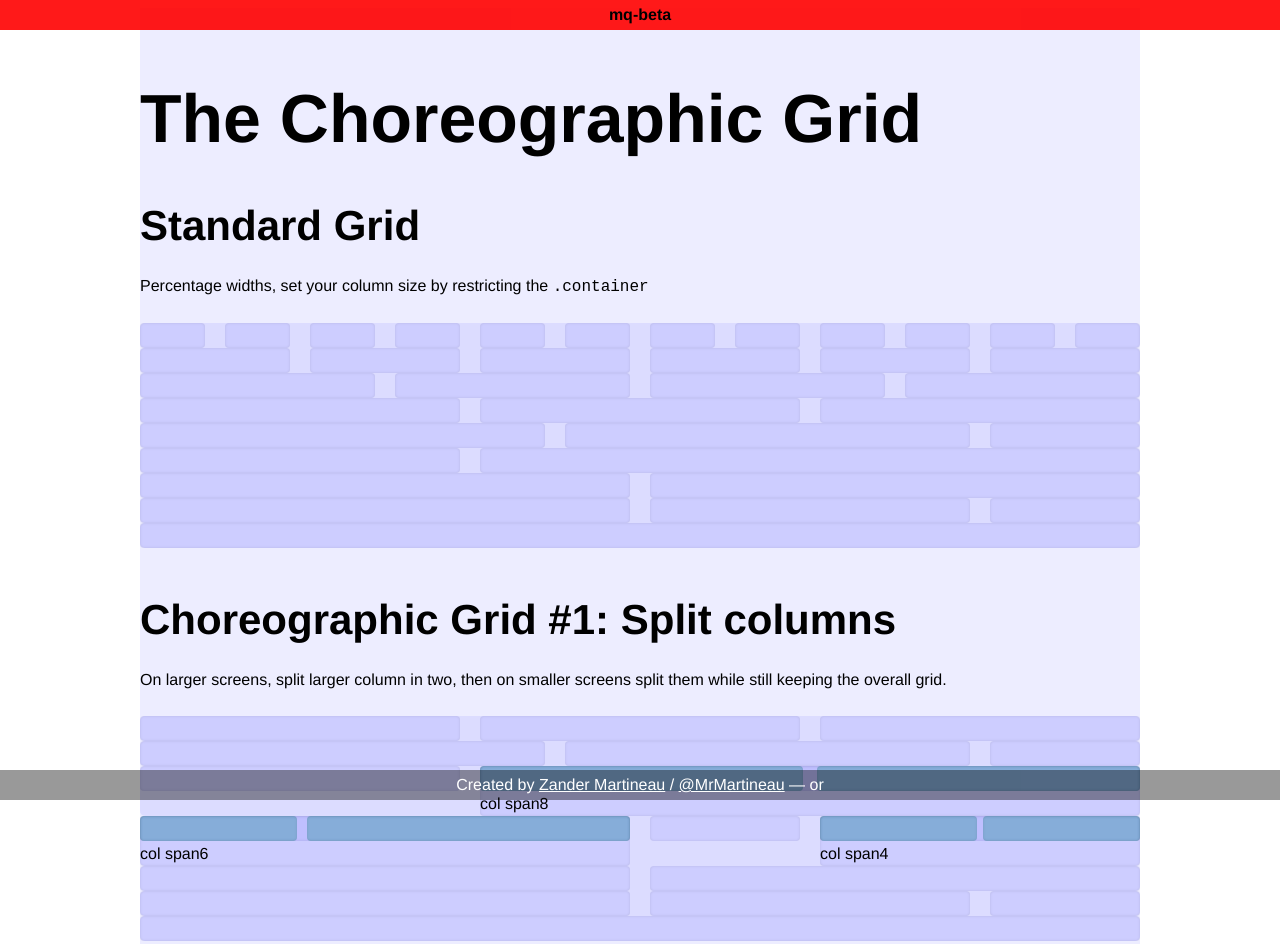
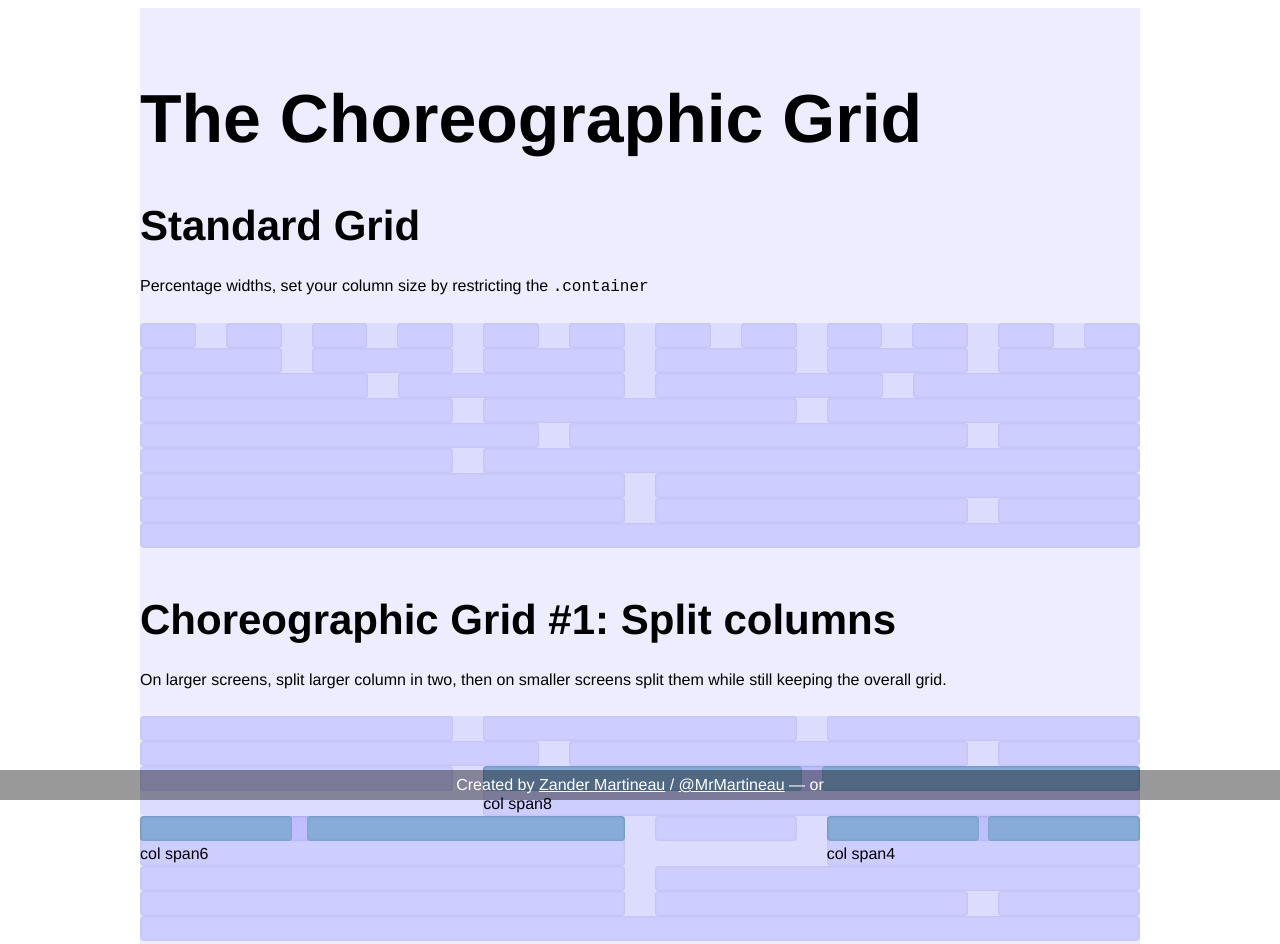
Before and after one commit to mrmartineau/Choreographic-Grid, a plain HTML site: page index.html in a window 1280 px wide. Shown: the top 944 px of the page. Drawn offline with nearby package versions, Linux system fonts and the light colour scheme; files that its build step writes are made by us from their sources.

Commit message:
Major update. Users can choose column padding, gutters, total count, total max width & margin outside the grid columns

```diff
--- a/scss/choreographic-grid.scss
+++ b/scss/choreographic-grid.scss
@@ -22,32 +22,38 @@
 // ==================
 
 // Choose your grid options
-$debugQueries         : true;
-$usingPushColumns     : true;
-$usingPullcolumns     : true;
-$usingOffsetcolumns   : true;
-$usingSplitsAndShunts : true;
+$debugQueries         : false  !default; // Show the media query debugger at the top of the viewport
+$usingPushPullColumns : true   !default; // Allow columns to be pushed & pulled
+$usingOffsetcolumns   : true   !default; // Allow columns to be offset
+$usingSplitsAndShunts : true   !default; // Use Splits & Shunts for responsive web design
+// Setup grid defaults
+$gridColumnCount      : 12     !default; // Total column count
+$gridGutterWidth      : 30     !default; // [in pixels]
+$gridMaxWidth         : 1000   !default; // [in pixels]
+$gridMargin           : 0      !default; // [in pixels] Space outside the grid
+// Column Padding
+$gridColumnPadding    : 0      !default; // [in pixels]
+$gridColumnPaddingUnit: '%'    !default; // [in pixels or percent] Specify your unit of measurement for column padding
+$nestedColumnPadding  : false  !default; // Remove padding on nested columns so they are aligned correctly. Set this to [false] to enable it.
 
-// Setup grid defaults
-$gridColumnCount      : 12;   // Total column count
-$gridGutterWidth      : 20;   // [in pixels]
-$gridColumnPadding    : 0;   // [in pixels]
-$gridMaxWidth         : 1000; // [in pixels]
-$gridMargin           : 0;   // [in pixels] Space outside the grid
-
+// =========================
+// === GRID CALCULATIONS ===
+// =========================
+// CALCULATE COLUMNS WIDTHS
 @function gridColumnWidthCalc($columnSpan: 1, $showUnit: true) {
-	$number-of-blocks-in-container: $gridColumnCount / $columnSpan;
-	$total-width-of-all-gutters:    gutterCalc(false) * ($number-of-blocks-in-container - 1);
-	$total-width-of-all-blocks:     1 - $total-width-of-all-gutters;
-	$width-of-a-single-block:       $total-width-of-all-blocks / $number-of-blocks-in-container;
+	$numberOfBlocksInContainer: $gridColumnCount / $columnSpan;
+	$totalWidthOfAllGutters:    gutterCalc(false) * ($numberOfBlocksInContainer - 1);
+	$totalWidthOfAllBlocks:     1 - $totalWidthOfAllGutters;
+	$widthOfASingleBlock:       $totalWidthOfAllBlocks / $numberOfBlocksInContainer;
 
 	@if $showUnit == true {
-		@return percentage( $width-of-a-single-block );
+		@return percentage( $widthOfASingleBlock );
 	} @else {
-		@return $width-of-a-single-block * 100;
+		@return $widthOfASingleBlock;
 	}
 }
 
+// COLUMN WIDTH MIXIN
 @mixin column($columnSpan: 1) {
 	width: gridColumnWidthCalc($columnSpan, true);
 }
@@ -57,7 +63,7 @@ $gridMargin           : 0;   // [in pixels] Space outside the grid
 // Usage: gutterCalc() or gutterCalc(false)
 @function gutterCalc($showUnit: true) {
 	@if $showUnit == true {
-		@return percentage( $gridGutterWidth / $gridMaxWidth );
+		@return percentage( $gridGutterWidth / ( $gridMaxWidth - ($gridMargin * 2) ) );
 	} @else {
 		@return $gridGutterWidth / ( $gridMaxWidth - ($gridMargin * 2) );
 	}
@@ -67,28 +73,33 @@ $gridMargin           : 0;   // [in pixels] Space outside the grid
 // Can be pixels or percent.
 // Default: percent
 // Usage: paddingCalc() or paddingCalc(px)
-@function paddingCalc($unit: '%') {
-	@if $unit == '%' {
+@function paddingCalc() {
+	@if $gridColumnPaddingUnit == '%' {
 		@return percentage( $gridColumnPadding / $gridMaxWidth );
-	} @else {
+	} @else if $gridColumnPaddingUnit == 'px' {
 		@return $gridColumnPadding + px;
 	}
 }
 
+// ================================================================
+// === SHUNTS, OFFSET COLUMNS, COLUMN SOURCE ORDER CALCULATIONS ===
+// ================================================================
 @mixin shunt($shuntSpan: 1) {
 	margin-right: (gridColumnWidthCalc($shuntSpan, false) * $shuntSpan) + ($gridGutterWidth * ($shuntSpan - 1));
 }
 @mixin offset($columnOffset: 1) {
-	margin-left: (gridColumnWidthCalc($columnOffset, false) * $columnOffset) + ($gridGutterWidth * $columnOffset) + $gridGutterWidth;
+	margin-left: percentage( gridColumnWidthCalc($columnOffset, false) * $columnOffset / 100 );
 }
 @mixin offsetFirstChild($columnOffset: 1) {
 	margin-left: (gridColumnWidthCalc($columnOffset, false) * $columnOffset) + ($gridGutterWidth * $columnOffset);
 }
 @mixin push($pushOffset: 1) {
-	left: (gridColumnWidthCalc($pushOffset, false) * $pushOffset) + ($gridGutterWidth * $pushOffset);
+	left: gridColumnWidthCalc($pushOffset, true) + gutterCalc();
+	position: relative;
 }
 @mixin pull($pullOffset: 1) {
-	right: (gridColumnWidthCalc($pullOffset, false) * $pullOffset) + ($gridGutterWidth * $pullOffset);
+	right: gridColumnWidthCalc($pullOffset, true) + gutterCalc();
+	position: relative;
 }
 
 @mixin gridColumn() {
@@ -96,7 +107,7 @@ $gridMargin           : 0;   // [in pixels] Space outside the grid
 		margin-left: gutterCalc();
 	}
 	@if $gridColumnPadding > 0 {
-		padding: paddingCalc(px);
+		padding: paddingCalc();
 	}
 	float: left;
 	min-height: 1px;
@@ -163,10 +174,16 @@ $gridMargin           : 0;   // [in pixels] Space outside the grid
 	// Nested rows
 	& .row {
 		min-width: 0;
+
+		@if $nestedColumnPadding == false {
+			.col {
+				padding: 0;
+			}
+		}
 	}
 }
 
-// SHOW MEDIA QUERY DEBUGGER
+// MEDIA QUERY DEBUGGER
 @if $debugQueries == true {
 	body:before {
 		@include media-query("mobile", transparentize(green, .4));
@@ -181,7 +198,9 @@ $gridMargin           : 0;   // [in pixels] Space outside the grid
 
 // === 768> ===
 @media screen and (min-width: 768px) {
+	// NAME THIS MEDIA QUERY
 	$mediaQueryName : 'mq-alpha';
+
 	@if $debugQueries == true {
 		body:before {
 			@include media-query($mediaQueryName, transparentize(yellow, .4));
@@ -215,13 +234,11 @@ $gridMargin           : 0;   // [in pixels] Space outside the grid
 			}
 		}
 	}
-	@if $usingPushColumns == true {
-		@for $i from 2 to $gridColumnCount - 2 {
+	@if $usingPushPullColumns == true {
+		@for $i from 2 to $gridColumnCount {
 			.row > .push#{$i}	{ @include push($i); }
 		}
-	}
-	@if $usingPullcolumns == true {
-		@for $i from 2 to $gridColumnCount - 2 {
+		@for $i from 2 to $gridColumnCount {
 			.row > .pull#{$i}	{ @include pull($i); }
 		}
 	}
@@ -244,6 +261,7 @@ $gridMargin           : 0;   // [in pixels] Space outside the grid
 
 // === 992> ===
 @media screen and (min-width: 992px) {
+	// NAME THIS MEDIA QUERY
 	$mediaQueryName : 'mq-beta';
 
 	@if $debugQueries == true {
@@ -260,9 +278,8 @@ $gridMargin           : 0;   // [in pixels] Space outside the grid
 			@include gridColumn;
 		}
 
-		// ============
+
 		// === INFO ===
-		// ============
 		// I need to restate the grid widths & offsets in this media-query because of the cascade. For example, if I add .#{$mediaQueryName}-resize-to8 to a column in #{$mediaQueryName} & I need the the same column to return to it's 'natural' width (.span6 for example) in the wider media-query, there is no other way, that I can see, to do that. One thought I had was to add a body class, using javascript, stating which media-query is currently being viewed, then I can just use that to apply the relevant class. Not sure about this though.
 
 		@for $i from 1 to $gridColumnCount {
@@ -286,15 +303,11 @@ $gridMargin           : 0;   // [in pixels] Space outside the grid
 		}
 	}
 
-	// Push Columns
-	@if $usingPushColumns == true {
+	// Push & Pull Columns
+	@if $usingPushPullColumns == true {
 		@for $i from 2 to $gridColumnCount - 2 {
 			.row > .#{$mediaQueryName}-push#{$i}, .push#{$i}	{ @include push($i); }
 		}
-	}
-
-	// Pull Columns
-	@if $usingPullcolumns == true {
 		@for $i from 2 to $gridColumnCount - 2 {
 			.row > .#{$mediaQueryName}-pull#{$i}, .pull#{$i}	{ @include pull($i); }
 		}
```
